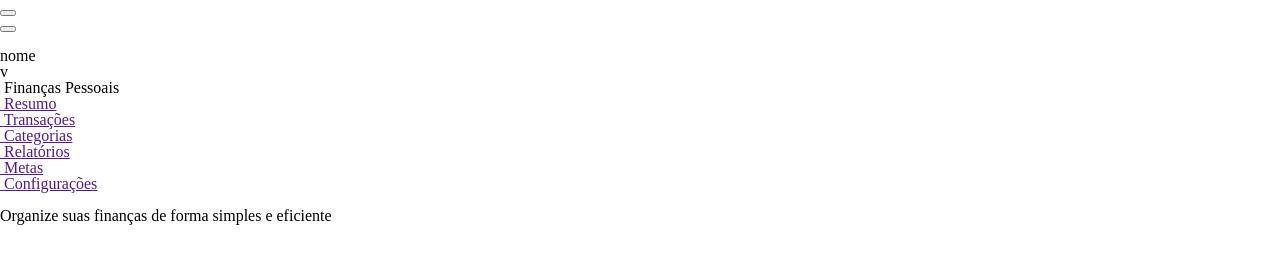
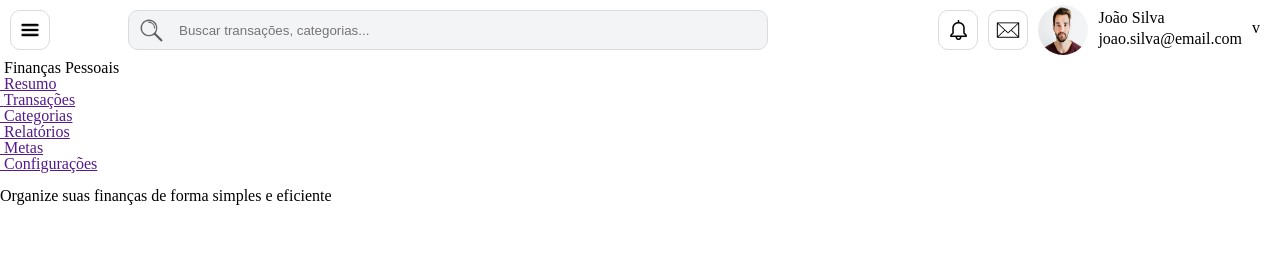
Before and after one commit to Leonardopabis/Gestao-Financeira, a plain HTML site: page index.html in a window 1280 px wide. Drawn offline with Linux system fonts and the light colour scheme.

Commit message:
feita estilizacao css do header

```diff
--- a/css/global.css
+++ b/css/global.css
@@ -0,0 +1,18 @@
+:root {
+    --background-primary-color: #ffffff;
+    --background-secondary-color: #f3f4f6
+}
+
+body {
+    background-color: var(--background-primary-color);
+}
+
+button {
+    cursor: pointer
+}
+
+input {
+    outline: none;
+    border: none;
+    background: transparent;
+}
--- a/css/header.css
+++ b/css/header.css
@@ -0,0 +1,93 @@
+.top-header {
+    height: 60px;
+    display: flex;
+    align-items: center;
+    justify-content: space-between;
+    padding: 10px;
+    gap: 16px;
+}
+
+.header-image-container {
+    width: 40px;
+    height: 40px;
+    border: 1px solid #dbdbdb;
+    border-radius: 10px;
+    display: flex;
+    justify-content: center;
+    align-items: center;
+}
+
+.header-button {
+    width: 20px;
+    height: 20px;
+    border: none;
+}
+.menu-button{
+    background: url(../img/menu-burguer-2.png) no-repeat center/cover;
+}
+
+.header-search-bar {
+    width: 50%;
+    height: 40px;
+    display: flex;
+    align-items: center;
+    position: absolute;
+    left: 35%;
+    transform: translateX(-50%);
+    gap: 10px;
+    padding: 5px;
+    border: 1px solid #dbdbdb;
+    border-radius: 10px;
+    background-color: var(--background-secondary-color);
+}
+
+.header-search-bar button {
+    display: inline-block;
+    width: 35px;
+    height: 35px;
+    background: url(../img/lupa.png) no-repeat center/cover;
+    border: none;
+}
+
+.header-search-bar input {
+    width: 80%;
+    height: 100%;
+}
+
+.header-right {
+    display: flex;
+    align-items: center;
+    gap: 10px;
+    padding: 10px;
+}
+
+.notification-button {
+    width: 25px;
+    background: url(../img/notificacao.png) no-repeat center/cover;
+}
+
+.email-button {
+    width: 30px;
+    background: url(../img/email.png) no-repeat center/cover;
+}
+
+.user-profile img {
+    width: 50px;
+    height: 50px;
+    border-radius: 50px;
+}
+
+.user-profile {
+    display: flex;
+    gap: 10px;
+}
+
+.user-information {
+    margin-top: 5px;
+    display: flex;
+    flex-direction: column;
+    gap: 5px;
+}
+.user-v {
+    margin-top: 15px;
+}
--- a/css/reset.css
+++ b/css/reset.css
@@ -1,3 +1,9 @@
+*, *::before, *::after {
+	box-sizing: border-box;
+	margin: 0;
+	padding: 0;
+}
+
 html, body, div, span, applet, object, iframe,
 h1, h2, h3, h4, h5, h6, p, blockquote, pre,
 a, abbr, acronym, address, big, cite, code,
--- a/index.html
+++ b/index.html
@@ -8,27 +8,35 @@
 </head>
 <body>
     <header class="top-header">
-        <button class="menu-button">
+        <div class="header-image-container">
+            <button class="header-button menu-button"></button>
+        </div>
 
-        </button>
-
-        <div class="header-actions">
-            <button class="theme-toggle">
-
-            </button>
-
-            <div class="user-profile">
-                <img src="" alt="">
-
-                <div>
-                    <strong>nome</strong>
-                </div>
-
-                <span>v</span>
-
+            <div class="header-search-bar header-center">
+                <button></button>
+                <input type="text" placeholder="Buscar transações, categorias...">
             </div>
 
-        </div>
+            <div class="header-right">
+                    <div class="header-image-container">
+                        <button class="header-button notification-button"></button>
+                    </div>
+
+                    <div class="header-image-container">
+                        <button class="header-button email-button"></button>
+                    </div>
+
+                    <div class="user-profile">
+                        <img src="./img/pessoa.png" alt="imagem de uma pessoa">
+
+                        <div class="user-information">
+                            <p><strong>João Silva</strong></p>
+                            <p>joao.silva@email.com</p>
+                        </div>
+                        <span class="user-v">v</span>
+                </div>
+            </div>
+
     </header>
 
     <aside class="aside-menu">
```
Also changed, not shown: img/email.png (added), img/lupa.png (added), img/menu-burguer-2.png (added), img/notificacao.png (added), img/pessoa.png (added).
